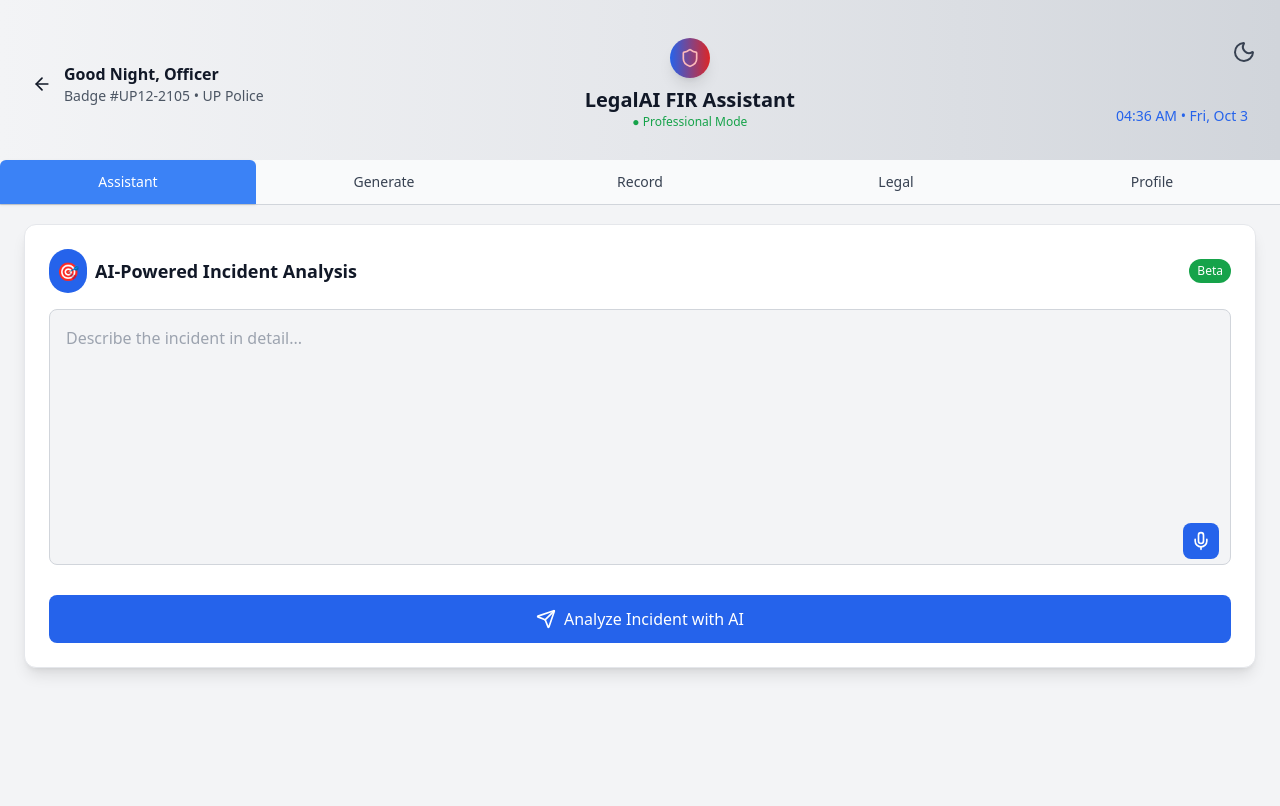
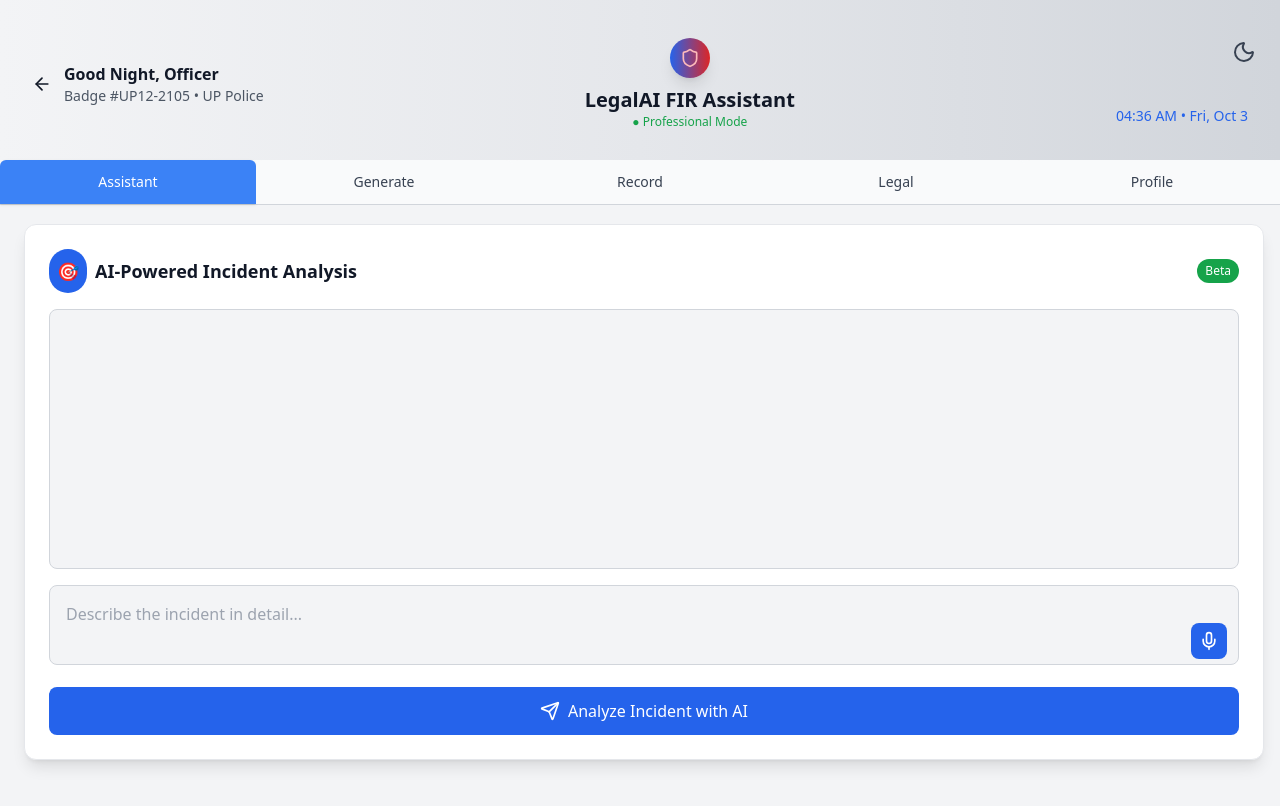
Before and after one commit to cooldkt143/legalAi, a React (Vite) app: page /officerHome in a window 1280 px wide. Shown: the top 806 px of the page. Built offline with nearby package versions, Linux system fonts and the light colour scheme.

Commit message:
Editing the ui of citizen mode

```diff
--- a/package.json
+++ b/package.json
@@ -13,6 +13,10 @@
     "start-backend": "node server.js"
   },
   "dependencies": {
+    "@emotion/react": "^11.14.0",
+    "@emotion/styled": "^11.14.1",
+    "@mui/icons-material": "^7.3.6",
+    "@mui/material": "^7.3.6",
     "cors": "^2.8.5",
     "express": "^4.21.2",
     "firebase": "^12.3.0",
@@ -21,6 +25,7 @@
     "prop-types": "^15.8.1",
     "react": "^19.1.1",
     "react-dom": "^19.1.1",
+    "react-icons": "^5.5.0",
     "react-router-dom": "^7.9.3"
   },
   "devDependencies": {
--- a/src/components/OfficerBody.jsx
+++ b/src/components/OfficerBody.jsx
@@ -6,7 +6,6 @@ import OfficerGenerate from "./officer/OfficerGenerate";
 import OfficerRecord from "./officer/OfficerRecord";
 import OfficerLegal from "./officer/OfficerLegal";
 import OfficerProfile from "./officer/OfficerProfile";
-import ThemeToggle from "./themeToggle";
 
 const OfficerBody = () => {
   const tabs = [
@@ -19,14 +18,12 @@ const OfficerBody = () => {
 
   const [activeTab, setActiveTab] = useState(tabs[0].name);
 
-  // Tab content animation variants
   const tabVariants = {
     initial: { opacity: 0, y: 20 },
     animate: { opacity: 1, y: 0 },
     exit: { opacity: 0, y: -20 },
   };
 
-  // Page fade-in animation
   const pageVariants = {
     initial: { opacity: 0 },
     animate: { opacity: 1 },
@@ -35,7 +32,7 @@ const OfficerBody = () => {
 
   return (
     <motion.div
-      className="min-h-screen bg-gray-100 dark:bg-gray-900 text-gray-900 dark:text-gray-100 transition-colors pt-20 mt-20"
+      className="min-h-screen bg-gray-100 dark:bg-gray-900 text-gray-900 dark:text-gray-100 transition-colors pt-20 mt-20 overflow-auto hide-scrollbar"
       initial="initial"
       animate="animate"
       exit="exit"
@@ -43,21 +40,19 @@ const OfficerBody = () => {
       transition={{ duration: 0.5 }}
     >
       <OfficerHeader />
+
       {/* Tabs */}
       <div className="fixed top-30 lg:top-40 left-0 w-full flex border-b border-gray-300 dark:border-gray-700 bg-gray-50 dark:bg-gray-800 z-20">
         {tabs.map((tab) => (
           <motion.button
             key={tab.name}
             onClick={() => setActiveTab(tab.name)}
-            className={`
-              flex-1 text-center px-4 py-3 font-medium text-xs sm:text-sm transition
-              rounded-t-md
+            className={`flex-1 text-center px-4 py-3 font-medium text-xs sm:text-sm transition rounded-t-md
               ${
                 activeTab === tab.name
-                  ? "bg-blue-500 text-white dark:bg-blue-600 dark:text-gray-100 shadow"
+                  ? "bg-blue-500 text-white dark:bg-blue-600 shadow"
                   : "bg-gray-50 dark:bg-gray-800 text-gray-700 dark:text-gray-300 hover:bg-gray-200 dark:hover:bg-gray-700"
-              }
-            `}
+              }`}
             whileTap={{ scale: 0.95 }}
             layout
           >
@@ -66,9 +61,9 @@ const OfficerBody = () => {
         ))}
       </div>
 
-      {/* Tab content */}
+      {/* Tab Content */}
       <div className="p-4 sm:p-6">
-        <AnimatePresence exitBeforeEnter>
+        <AnimatePresence mode="wait">
           {tabs.map(
             (tab) =>
               activeTab === tab.name && (
--- a/src/components/citizen/CitizenChat.jsx
+++ b/src/components/citizen/CitizenChat.jsx
@@ -1,31 +1,124 @@
-import React from "react";
-import { Send, Sparkles, Heart } from "lucide-react";
+import React, { useState, useRef, useEffect } from "react";
+import { Mic, Send, Sparkles } from "lucide-react";
+import MessageIcon from "@mui/icons-material/Message"; // Material message icon
 
 const CitizenChat = () => {
+  const [input, setInput] = useState("");
+  const [messages, setMessages] = useState([]);
+  const [listening, setListening] = useState(false);
+
+  const recognitionRef = useRef(null);
+  const chatRef = useRef(null);
+
+  const startListening = () => {
+    const SpeechRecognition =
+      window.SpeechRecognition || window.webkitSpeechRecognition;
+
+    if (!SpeechRecognition) {
+      alert("Your browser does not support speech recognition.");
+      return;
+    }
+
+    if (!recognitionRef.current) {
+      recognitionRef.current = new SpeechRecognition();
+      recognitionRef.current.continuous = false;
+      recognitionRef.current.interimResults = true;
+      recognitionRef.current.lang = "en-IN";
+
+      recognitionRef.current.onresult = (event) => {
+        let transcript = "";
+        for (let i = 0; i < event.results.length; i++) {
+          transcript += event.results[i][0].transcript;
+        }
+        setInput(transcript);
+      };
+
+      recognitionRef.current.onend = () => {
+        setListening(false);
+      };
+    }
+
+    setListening(true);
+    recognitionRef.current.start();
+  };
+
+  const handleSend = (messageText = null) => {
+    const text = messageText || input;
+    if (!text.trim()) return;
+
+    const userMessage = {
+      id: Date.now(),
+      text,
+      sender: "user",
+    };
+
+    const aiMessage = {
+      id: Date.now() + 1,
+      text: "This is an AI analysis response for your message.",
+      sender: "ai",
+    };
+
+    setMessages((prev) => [...prev, userMessage, aiMessage]);
+    setInput("");
+  };
+
+  useEffect(() => {
+    if (chatRef.current) {
+      chatRef.current.scrollTop = chatRef.current.scrollHeight;
+    }
+  }, [messages]);
+
+  const handleKeyDown = (e) => {
+    if (e.key === "Enter" && !e.shiftKey) {
+      e.preventDefault();
+      handleSend();
+    }
+  };
+
+  const quickQuestions = [
+    "How to file FIR?",
+    "Bail process",
+    "Legal aid",
+    "Traffic fines",
+    "Property rights",
+    "Consumer protection",
+    "Domestic violence",
+    "Cybercrime complaint",
+    "Employment disputes",
+    "Tenant rights",
+    "Police complaint procedure",
+    "Document verification",
+    "Court case status",
+    "Environmental laws",
+    "Child rights"
+  ];
+
   return (
-    <div className=" flex flex-col bg-gray-100 dark:bg-gray-900 text-gray-900 dark:text-gray-100 p-4 sm:p-8 transition-colors overflow-hidden">
-      {/* Chat Container */}
-      <div className="flex-1 w-full bg-white dark:bg-gray-800 border border-pink-500 rounded-2xl p-6 sm:p-8 shadow-lg overflow-y-auto">
+    <div className="fixed p-5 w-full sm:pt-2 pb-60 sm:pb-40 no-scrollbar h-[calc(100vh-4rem)]">
+      <div className="w-full h-[105%] sm:h-full bg-white dark:bg-gray-900 text-gray-900 dark:text-gray-100 rounded-xl shadow-lg p-6 border border-gray-200 dark:border-gray-700 flex flex-col">
+
         {/* Header */}
-        <div className="flex justify-between items-start mb-6">
-          <div>
-            <h1 className="text-2xl sm:text-3xl font-semibold flex items-center gap-2">
-              <span className="p-2 rounded-lg bg-gradient-to-r from-pink-500 to-purple-600 text-white">
-                💬
+        <div className="flex items-center justify-between mb-4 flex-shrink-0">
+          <h2 className="text-lg font-semibold flex items-center gap-2">
+            <span className="bg-gradient-to-r from-pink-500 to-purple-600 p-2 rounded-full text-white flex items-center justify-center">
+              <MessageIcon style={{ fontSize: 24 }} />
             </span>
             AI Legal Assistant
-            </h1>
-          </div>
-          <div className="flex items-center gap-2">
-            <span className="text-green-400 text-sm">●</span>
-            <span className="text-sm">Online</span>
-          </div>
+          </h2>
+          <span className="text-xs px-4 py-2 bg-gradient-to-r from-pink-500 to-purple-600 text-white rounded-full">
+            Online
+          </span>
         </div>
 
-        {/* Greeting Message */}
-        <div className="bg-gradient-to-r from-pink-500 to-purple-600 text-white rounded-xl p-4 sm:p-5 mb-6">
+        {/* Chat Area */}
+        <div
+          ref={chatRef}
+          className="flex-1 overflow-y-auto no-scrollbar mb-4 p-3 space-y-3 bg-gray-100 dark:bg-gray-800 rounded-lg border border-gray-300 dark:border-gray-700"
+        >
+          {/* Permanent AI Greeting */}
+          <div className="mr-auto bg-gray-300 dark:bg-gray-700 p-3 rounded-lg max-w-[75%] whitespace-pre-wrap">
             <p className="flex items-center gap-2 text-base sm:text-lg">
-            <Sparkles className="w-5 h-5" />
+              <Sparkles className="w-5 h-5 text-pink-500" />
               <span>
                 <strong>Hello!</strong> I'm your AI Legal Assistant.
               </span>
@@ -36,55 +129,95 @@ const CitizenChat = () => {
             </p>
           </div>
 
-        {/* Input Section */}
-        <div className="flex items-center bg-gray-100 dark:bg-gray-700 border border-gray-300 dark:border-gray-600 rounded-lg overflow-hidden mb-6 w-full">
-          <input
-            type="text"
-            placeholder="Ask me anything about legal matters..."
-            className="flex-1 bg-transparent px-4 py-3 outline-none text-gray-900 dark:text-gray-100"
-          />
-          <button className="bg-gradient-to-r from-pink-500 to-purple-600 text-white p-3 sm:p-4 hover:opacity-90 transition">
-            <Send size={18} />
-          </button>
+          {/* Chat messages */}
+          {messages.map((msg) => (
+            <div
+              key={msg.id}
+              className={`max-w-[75%] p-3 rounded-lg whitespace-pre-wrap ${
+                msg.sender === "user"
+                  ? "ml-auto bg-gradient-to-r from-pink-500 to-purple-600 text-white"
+                  : "mr-auto bg-gray-300 dark:bg-gray-700"
+              }`}
+            >
+              {msg.text}
+            </div>
+          ))}
         </div>
 
         {/* Quick Questions */}
-        <div>
-          <p className="text-sm sm:text-base font-medium mb-3 flex items-center gap-1">
+        <div className="mb-3 relative">
+          <p className="text-sm sm:text-base font-medium mb-2 flex items-center gap-1">
             💡 Quick Questions:
           </p>
-          <div className="flex flex-wrap gap-3">
-            {[
-              "How to file FIR?",
-              "Bail process",
-              "Legal aid",
-              "Traffic fines",
-              "Property rights",
-              "Consumer protection",
-            ].map((q, i) => (
+
+          {/* Left scroll button */}
+          <button
+            onClick={() => {
+              const container = document.getElementById("quick-questions-container");
+              container.scrollBy({ left: -150, behavior: "smooth" });
+            }}
+            className="absolute left-0 top-[40px] h-10 w-9 border border-pink-500 dark:border-purple-400 rounded-full p-2 shadow z-10 hidden sm:flex items-center justify-center hover:bg-gray-200 dark:hover:bg-gray-700 transition"
+          >
+            &#8592;
+          </button>
+
+          {/* Questions container */}
+          <div
+            id="quick-questions-container"
+            className="flex overflow-x-auto whitespace-nowrap gap-3 pb-2 rounded-lg p-2 pl-0 pr-0 mx-auto scrollbar-hide"
+            style={{ maxWidth: '94%' }}
+          >
+            {quickQuestions.map((q, i) => (
               <button
                 key={i}
-                className="px-4 py-2 text-sm rounded-full border border-purple-600 text-purple-600 dark:border-purple-400 dark:text-purple-300 hover:bg-purple-100 dark:hover:bg-purple-800 transition"
+                className="inline-block px-4 py-2 text-sm rounded-full border border-pink-500 text-pink-500 dark:border-purple-400 dark:text-purple-300 hover:bg-pink-100 dark:hover:bg-purple-800 transition"
+                onClick={() => handleSend(q)}
               >
                 {q}
               </button>
             ))}
           </div>
-        </div>
+
+          {/* Right scroll button */}
+          <button
+            onClick={() => {
+              const container = document.getElementById("quick-questions-container");
+              container.scrollBy({ left: 150, behavior: "smooth" });
+            }}
+            className="absolute right-0 top-[40px] h-10 w-9 border border-pink-500 dark:border-purple-400 rounded-full p-2 shadow z-10 hidden sm:flex items-center justify-center hover:bg-gray-200 dark:hover:bg-gray-700 transition"
+          >
+            &#8594;
+          </button>
         </div>
 
-      {/* Info Cards */}
-      <div className="w-full grid grid-cols-1 sm:grid-cols-2 gap-6 mt-4">
-        <div className="rounded-xl p-6 bg-gradient-to-r from-blue-500 to-indigo-600 text-white shadow-md w-full">
-          <Sparkles className="w-6 h-6 mb-2" />
-          <h3 className="text-lg font-semibold">Instant</h3>
-          <p className="text-sm opacity-90">Responses</p>
-        </div>
+        {/* Input Area: Textarea, Mic, Send Button */}
+        <div className="flex items-center gap-2">
+          <textarea
+            value={input}
+            onChange={(e) => setInput(e.target.value)}
+            onKeyDown={handleKeyDown}
+            placeholder="Describe the incident"
+            className="flex-1 h-11 sm:h-14 bg-gray-100 dark:bg-gray-800 text-gray-900 dark:text-gray-100 rounded-lg p-2 pl-4 resize-none border border-gray-300 dark:border-gray-700 focus:border-pink-500 whitespace-pre-wrap no-scrollbar"
+          />
 
-        <div className="rounded-xl p-6 bg-gradient-to-r from-pink-500 to-purple-600 text-white shadow-md w-full">
-          <Heart className="w-6 h-6 mb-2" />
-          <h3 className="text-lg font-semibold">24/7</h3>
-          <p className="text-sm opacity-90">Available</p>
+          {/* Mic Button */}
+          <button
+            onClick={startListening}
+            className={`p-3 sm:p-4 rounded-lg transition ${
+              listening ? "bg-pink-500" : "bg-gradient-to-r from-pink-500 to-purple-600 hover:from-pink-600 hover:to-purple-700"
+            }`}
+          >
+            <Mic className="w-4 h-5 sm:w-5 sm:h-5 text-white" />
+          </button>
+
+          {/* Send Button */}
+          <button
+            onClick={() => handleSend()}
+            className="flex items-center justify-center gap-2 bg-gradient-to-r from-pink-500 to-purple-600 hover:from-pink-600 hover:to-purple-700 text-white font-medium py-3 px-3 sm:py-4 sm:px-4 rounded-lg"
+          >
+            <Send className="w-4 h-5 sm:w-5 sm:h-5" />
+            <span className="hidden sm:inline text-sm">Send</span>
+          </button>
         </div>
       </div>
     </div>
--- a/src/components/officer/OfficerAssistant.jsx
+++ b/src/components/officer/OfficerAssistant.jsx
@@ -1,12 +1,86 @@
-import React from "react";
+import React, { useState, useRef, useEffect } from "react";
 import { Mic, Send } from "lucide-react";
 
 const OfficerAssistant = () => {
+  const [input, setInput] = useState("");
+  const [messages, setMessages] = useState([]);
+  const [listening, setListening] = useState(false);
+
+  const recognitionRef = useRef(null);
+  const chatRef = useRef(null);
+
+  const startListening = () => {
+    const SpeechRecognition =
+      window.SpeechRecognition || window.webkitSpeechRecognition;
+
+    if (!SpeechRecognition) {
+      alert("Your browser does not support speech recognition.");
+      return;
+    }
+
+    if (!recognitionRef.current) {
+      recognitionRef.current = new SpeechRecognition();
+      recognitionRef.current.continuous = false;
+      recognitionRef.current.interimResults = true;
+      recognitionRef.current.lang = "en-IN";
+
+      recognitionRef.current.onresult = (event) => {
+        let transcript = "";
+        for (let i = 0; i < event.results.length; i++) {
+          transcript += event.results[i][0].transcript;
+        }
+        setInput(transcript);
+      };
+
+      recognitionRef.current.onend = () => {
+        setListening(false);
+      };
+    }
+
+    setListening(true);
+    recognitionRef.current.start();
+  };
+
+  const handleSend = () => {
+    if (!input.trim()) return;
+
+    const userMessage = {
+      id: Date.now(),
+      text: input,
+      sender: "user",
+    };
+
+    const aiMessage = {
+      id: Date.now() + 1,
+      text: "This is an AI analysis response for your message.",
+      sender: "ai",
+    };
+
+    setMessages((prev) => [...prev, userMessage, aiMessage]);
+    setInput("");
+  };
+
+  // Auto scroll to bottom
+  useEffect(() => {
+    if (chatRef.current) {
+      chatRef.current.scrollTop = chatRef.current.scrollHeight;
+    }
+  }, [messages]);
+
+  // Press Enter to send (Shift+Enter = new line)
+  const handleKeyDown = (e) => {
+    if (e.key === "Enter" && !e.shiftKey) {
+      e.preventDefault();
+      handleSend();
+    }
+  };
+
   return (
-    <div className="pt-10 w-full">
-      <div className="w-full bg-white dark:bg-gray-900 text-gray-900 dark:text-gray-100 rounded-xl shadow-lg p-6 border border-gray-200 dark:border-gray-700 transition-colors">
+    <div className="fixed pt-10 w-full pb-40 pr-10 no-scrollbar h-[calc(100vh-4rem)]">
+      <div className="w-full h-full bg-white dark:bg-gray-900 text-gray-900 dark:text-gray-100 rounded-xl shadow-lg p-6 border border-gray-200 dark:border-gray-700 flex flex-col">
+
         {/* Header */}
-        <div className="flex items-center justify-between mb-4">
+        <div className="flex items-center justify-between mb-4 flex-shrink-0">
           <h2 className="text-lg font-semibold flex items-center gap-2">
             <span className="bg-blue-600 p-2 rounded-full text-white">🎯</span>
             AI-Powered Incident Analysis
@@ -16,28 +90,51 @@ const OfficerAssistant = () => {
           </span>
         </div>
 
-        {/* Textarea */}
-        <div className="relative">
+        {/* Chat Area */}
+        <div
+          ref={chatRef}
+          className="flex-1 overflow-y-auto no-scrollbar mb-4 p-3 space-y-3 bg-gray-100 dark:bg-gray-800 rounded-lg border border-gray-300 dark:border-gray-700"
+        >
+          {messages.map((msg) => (
+            <div
+              key={msg.id}
+              className={`max-w-[75%] p-3 rounded-lg whitespace-pre-wrap ${
+                msg.sender === "user"
+                  ? "ml-auto bg-blue-600 text-white"
+                  : "mr-auto bg-gray-300 dark:bg-gray-700"
+              }`}
+            >
+              {msg.text}
+            </div>
+          ))}
+        </div>
+
+        {/* Textarea Input */}
+        <div className="relative flex-shrink-0">
           <textarea
+            value={input}
+            onChange={(e) => setInput(e.target.value)}
+            onKeyDown={handleKeyDown}
             placeholder="Describe the incident in detail..."
-            className="w-full h-32 lg:h-64
-                       bg-gray-100 dark:bg-gray-800
-                       text-gray-900 dark:text-gray-100
-                       rounded-lg p-4 pr-12 resize-none
-                       outline-none border border-gray-300 dark:border-gray-700
-                       focus:border-blue-500 dark:focus:border-blue-500
-                       transition-colors"
+            className="w-full h-20 bg-gray-100 dark:bg-gray-800 text-gray-900 dark:text-gray-100 rounded-lg p-4 pr-12 resize-none border border-gray-300 dark:border-gray-700 focus:border-blue-500 whitespace-pre-wrap no-scrollbar"
           />
-          <button className="absolute bottom-3 right-3 bg-blue-600 p-2 rounded-lg hover:bg-blue-700 transition">
+
+          {/* Mic Button */}
+          <button
+            onClick={startListening}
+            className={`absolute bottom-3 right-3 p-2 rounded-lg transition ${
+              listening ? "bg-red-600" : "bg-blue-600 hover:bg-blue-700"
+            }`}
+          >
             <Mic className="w-5 h-5 text-white" />
           </button>
         </div>
 
-        {/* Submit button */}
-        <button className="mt-6 w-full flex items-center justify-center gap-2
-                           bg-blue-600 hover:bg-blue-700
-                           text-white font-medium py-3 rounded-lg
-                           transition">
+        {/* Submit Button */}
+        <button
+          onClick={handleSend}
+          className="mt-4 w-full flex items-center justify-center gap-2 bg-blue-600 hover:bg-blue-700 text-white font-medium py-3 rounded-lg flex-shrink-0"
+        >
           <Send className="w-5 h-5" />
           Analyze Incident with AI
         </button>
--- a/src/index.css
+++ b/src/index.css
@@ -10,3 +10,22 @@
   -ms-overflow-style: none;  /* IE and Edge */
   scrollbar-width: none;  /* Firefox */
 }
+
+/* Hide scrollbar for Chrome, Edge, Safari */
+.hide-scrollbar::-webkit-scrollbar {
+  display: none;
+}
+
+/* Hide scrollbar for Firefox */
+.hide-scrollbar {
+  scrollbar-width: none;
+}
+
+html, body {
+  scrollbar-width: none;
+  -ms-overflow-style: none;
+  overflow-y: auto;
+}
+html::-webkit-scrollbar, body::-webkit-scrollbar {
+  display: none;
+}
```
Also changed, not shown: src/pages/OfficerHome.jsx (line endings or trailing spaces), 1 other file (tests, documents, lock files or other folders). Lines whose indentation alone changed are shown as unchanged.
